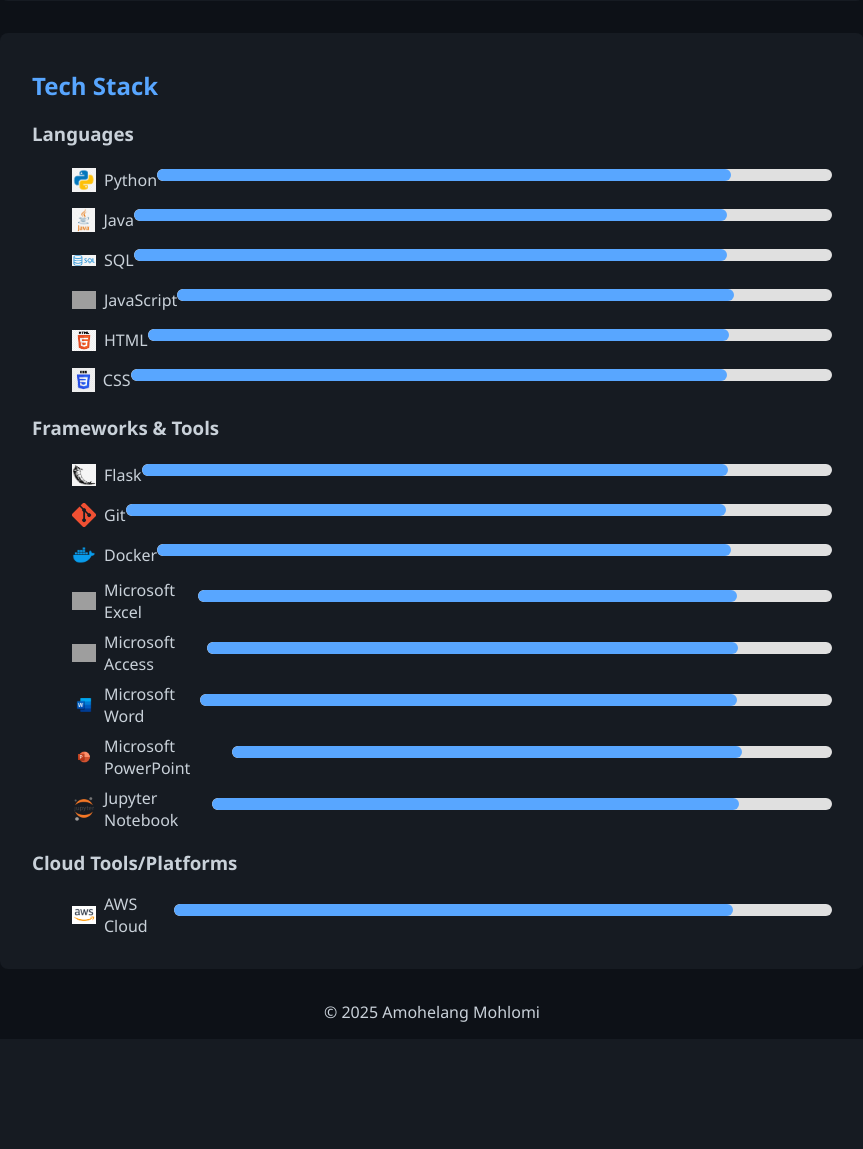
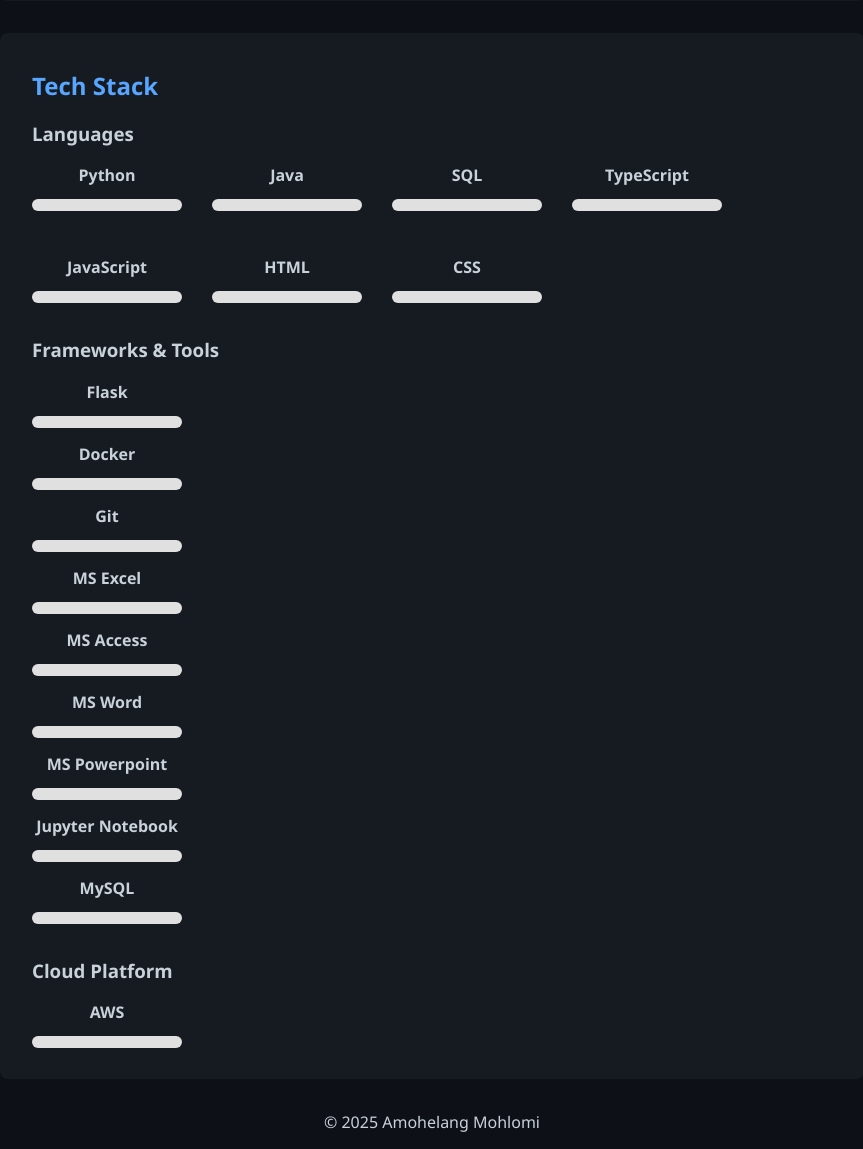
Before and after one commit to AmohelangMohlomi/my-portfolio, a Flask app: page / in a window 1280 px wide. Shown: the part 1593-2742 px from the top of the page, without its empty margins (208-1071 px from the left). Before the commit the page ends 2615 px from the top, so only its background shows below. Run offline with Flask 3, Linux system fonts and the light colour scheme; grey boxes are pictures that could not be loaded.

Commit message:
Added the progress bar for everything

```diff
--- a/static/css/style.css
+++ b/static/css/style.css
@@ -201,3 +201,39 @@
     border-radius: 8px;
     transition: width 1.5s ease-in-out;
 }
+
+.languages-container {
+  display: flex;
+  gap: 30px; /* space between items */
+  flex-wrap: wrap; /* allow wrapping on smaller screens */
+  justify-content: start;
+}
+
+.language-item {
+  width: 150px; /* fixed width for each item */
+  display: flex;
+  flex-direction: column;
+  align-items: center;
+}
+
+.language-name {
+  font-weight: 600;
+  margin-bottom: 8px;
+  text-align: center;
+}
+
+.progress-bar {
+  width: 100%;
+  height: 12px;
+  background-color: #e0e0e0;
+  border-radius: 8px;
+  overflow: hidden;
+}
+
+.progress {
+  height: 100%;
+  width: 0;
+  background-color: #4CAF50;
+  border-radius: 8px;
+  transition: width 1.5s ease-in-out;
+}
--- a/templates/index.html
+++ b/templates/index.html
@@ -45,7 +45,6 @@
     <h2>Certifications</h2>
     <ul class="cert-list">
         <li>GenAI for Software Engineering - WeThinkCode_</li>
-
         <li>AWS Educate Machine Learning Foundations - AWS Educate</li>
         <li>Microsoft AI Fluency - Microsoft</li>
         <li>Python for Data Science- IBM</li>
@@ -55,100 +54,129 @@
 
 <section class="tech-stack">
     <h2>Tech Stack</h2>
+  <h3>Languages</h3>
 
-    <h3>Languages</h3>
-    <ul class="languages">
-        <li><img src="{{ url_for('static', filename='img/python.png') }}" alt="Python Logo"> Python
+  <div class="languages-container">
+    <div class="language-item">
+      <div class="language-name">Python</div>
       <div class="progress-bar">
-            <div class="progress" style="width: 85%;"></div>
+        <div class="progress" data-width="90%"></div>
       </div>
-        </li>
+    </div>
 
-        <li><img src="{{ url_for('static', filename='img/java.png') }}" alt="Java Logo"> Java
+    <div class="language-item">
+      <div class="language-name">Java</div>
       <div class="progress-bar">
-            <div class="progress" style="width: 85%;"></div>
+        <div class="progress" data-width="70%"></div>
       </div>
-        </li>
+    </div>
 
-        <li><img src="{{ url_for('static', filename='img/sql.jpg') }}" alt="SQL Logo"> SQL
+    <div class="language-item">
+      <div class="language-name">SQL</div>
       <div class="progress-bar">
-            <div class="progress" style="width: 85%;"></div>
+        <div class="progress" data-width="85%"></div>
       </div>
-        </li>
+    </div>
 
-        <li><img src="{{ url_for('static', filename='img/javascript.jpg') }}" alt="JavaScript Logo"> JavaScript
+     <div class="language-item">
+      <div class="language-name">TypeScript</div>
       <div class="progress-bar">
-            <div class="progress" style="width: 85%;"></div>
+        <div class="progress" data-width="85%"></div>
       </div>
-        </li>
-        <li><img src="{{ url_for('static', filename='img/html.png') }}" alt="HTML Logo"> HTML
+    </div>
+ <div class="language-item">
+      <div class="language-name">JavaScript</div>
       <div class="progress-bar">
-            <div class="progress" style="width: 85%;"></div>
+        <div class="progress" data-width="85%"></div>
       </div>
-        </li>
-        <li><img src="{{ url_for('static', filename='img/css_logo.webp') }}" alt="CSS Logo"> CSS
+    </div>
+ <div class="language-item">
+      <div class="language-name">HTML</div>
       <div class="progress-bar">
-            <div class="progress" style="width: 85%;"></div>
+        <div class="progress" data-width="85%"></div>
       </div>
-        </li>
-    </ul>
+    </div>
+ <div class="language-item">
+      <div class="language-name">CSS</div>
+      <div class="progress-bar">
+        <div class="progress" data-width="85%"></div>
+      </div>
+    </div>
 
+  </div>
 <h3>Frameworks & Tools</h3>
-    <ul class="tools">
-        <li><img src="{{ url_for('static', filename='img/flask.png') }}" alt="Flask Logo"> Flask
+ <div class="language-item">
+      <div class="language-name">Flask</div>
       <div class="progress-bar">
-            <div class="progress" style="width: 85%;"></div>
+        <div class="progress" data-width="85%"></div>
       </div>
-        </li>
-        <li><img src="{{ url_for('static', filename='img/git.png') }}" alt="Git Logo"> Git
+    </div>
+
+     <div class="language-item">
+      <div class="language-name">Docker</div>
       <div class="progress-bar">
-            <div class="progress" style="width: 85%;"></div>
+        <div class="progress" data-width="85%"></div>
       </div>
-        </li>
-        <li><img src="{{ url_for('static', filename='img/docker.png') }}" alt="Docker Logo"> Docker
+    </div>
+
+     <div class="language-item">
+      <div class="language-name">Git</div>
       <div class="progress-bar">
-            <div class="progress" style="width: 85%;"></div>
+        <div class="progress" data-width="85%"></div>
       </div>
-        </li>
-        <li><img src="{{ url_for('static', filename='img/ms-excel.png') }}" alt="Excel Logo"> Microsoft Excel
+    </div>
+
+     <div class="language-item">
+      <div class="language-name">MS Excel</div>
       <div class="progress-bar">
-            <div class="progress" style="width: 85%;"></div>
+        <div class="progress" data-width="85%"></div>
       </div>
-        </li>
-        <li><img src="{{ url_for('static', filename='img/ms-access.jfif') }}" alt="Access Logo"> Microsoft Access
+    </div>
+
+     <div class="language-item">
+      <div class="language-name">MS Access</div>
       <div class="progress-bar">
-            <div class="progress" style="width: 85%;"></div>
+        <div class="progress" data-width="85%"></div>
       </div>
-        </li>
-        <li><img src="{{ url_for('static', filename='img/ms-word.png') }}" alt="Word Logo"> Microsoft Word
+    </div>
+
+     <div class="language-item">
+      <div class="language-name">MS Word</div>
       <div class="progress-bar">
-            <div class="progress" style="width: 85%;"></div>
+        <div class="progress" data-width="85%"></div>
       </div>
-        </li>
-        <li><img src="{{ url_for('static', filename='img/ms-powerpoint.png') }}" alt="PowerPoint Logo"> Microsoft PowerPoint
+    </div>
 
+     <div class="language-item">
+      <div class="language-name">MS Powerpoint</div>
       <div class="progress-bar">
-            <div class="progress" style="width: 85%;"></div>
+        <div class="progress" data-width="85%"></div>
       </div>
-    </li>
-        <li><img src="{{ url_for('static', filename='img/jupyter-notebook.png') }}" alt="Jupyter Notebook Logo"> Jupyter Notebook
+    </div>
 
+     <div class="language-item">
+      <div class="language-name">Jupyter Notebook</div>
       <div class="progress-bar">
-            <div class="progress" style="width: 85%;"></div>
-        </div></li>
-    </ul>
-    </ul>
+        <div class="progress" data-width="85%"></div>
+      </div>
+    </div>
 
-    <h3>Cloud Tools/Platforms</h3>
-    <ul class="cloud">
-        <li><img src="{{ url_for('static', filename='img/aws.png') }}" alt="AWS Logo"> AWS Cloud
+     <div class="language-item">
+      <div class="language-name">MySQL</div>
       <div class="progress-bar">
-            <div class="progress" style="width: 85%;"></div>
+        <div class="progress" data-width="55%"></div>
       </div>
-        </li>
-    </ul>
+    </div>
+</div>
+<h3>Cloud Platform</h3>
+<div class="language-item">
+      <div class="language-name">AWS</div>
+      <div class="progress-bar">
+        <div class="progress" data-width="85%"></div>
+      </div>
+    </div>
+
+
 </section>
 
-
-
 {% endblock %}
```
Lines whose indentation alone changed are shown as unchanged.
